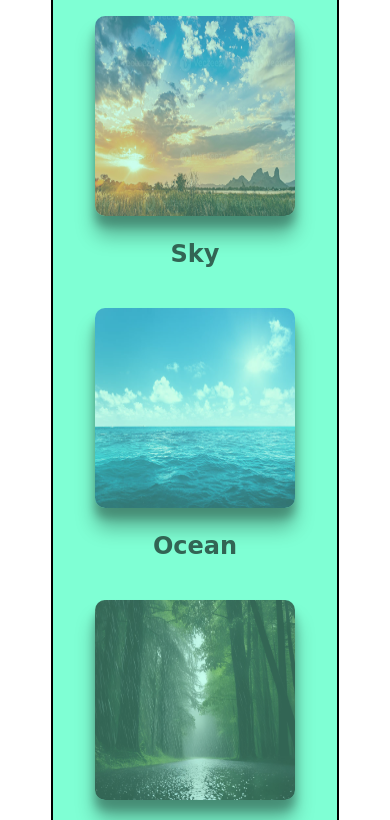
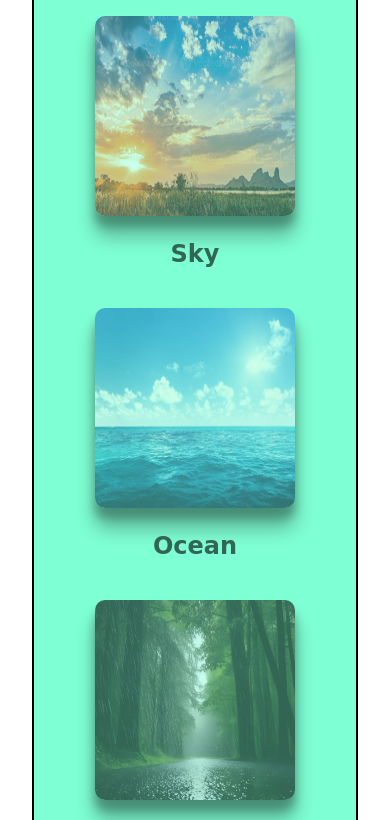
Before and after one commit to Gopi-dev2332/Images-Gallery, a plain HTML site: page index.html in a window 390 px wide. Shown: the part 107-927 px from the top of the page. Drawn offline with Linux system fonts and the light colour scheme.

Commit message:
Update style.css

```diff
--- a/style.css
+++ b/style.css
@@ -92,3 +92,10 @@ div > h1{
     text-align: center;
     font-family: cursive;
 }
+
+@media screen and (max-width:480px)
+{
+    .flex-container{
+        width:86%;
+    }
+}
```
